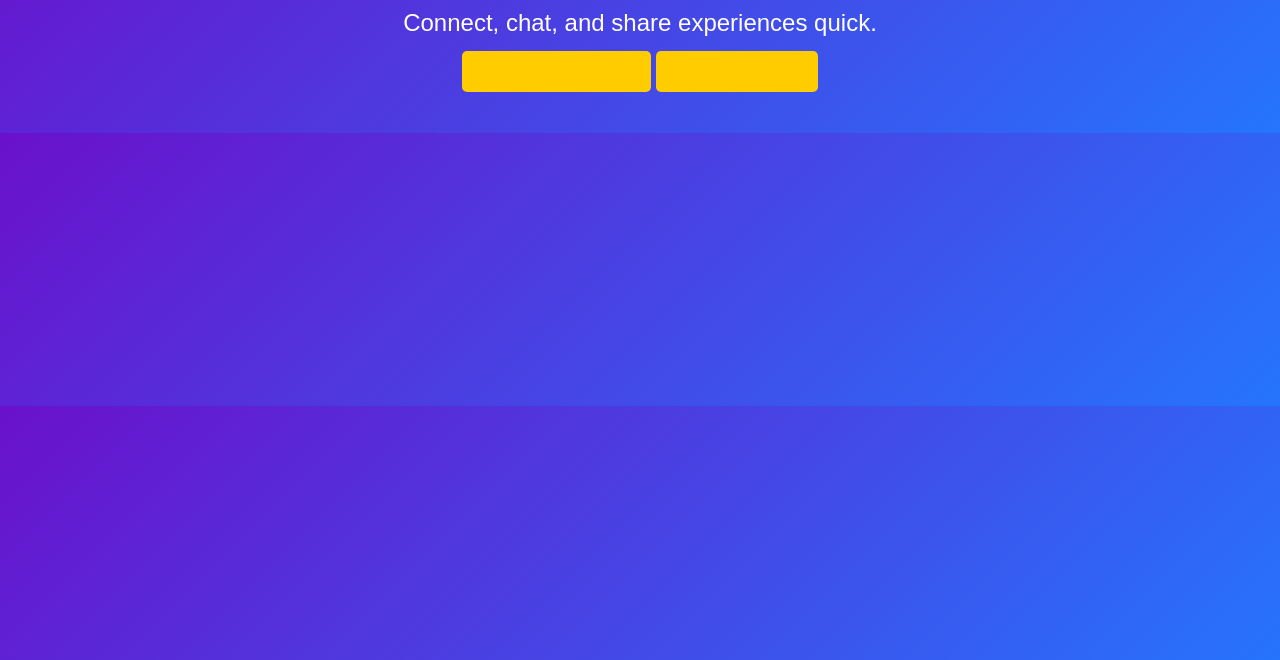
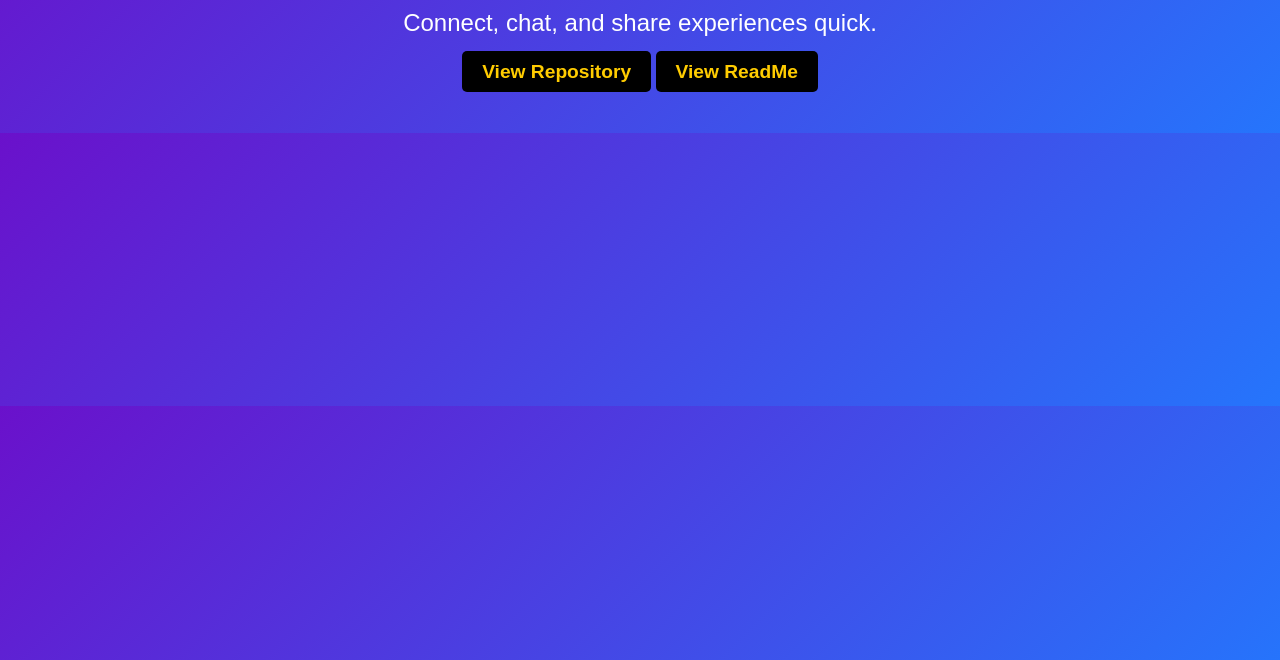
Before and after one commit to unilightgames/WavernChat, a plain HTML site: page index.html in a window 1280 px wide. Shown: the part 140-800 px from the top of the page. Drawn offline with Linux system fonts and the light colour scheme.

Commit message:
Update styles.css

```diff
--- a/styles.css
+++ b/styles.css
@@ -16,7 +16,7 @@ p {
     font-size: 1.5em;
 }
 a {
-    background: #ffcc00;
+    background: #000000;
     padding: 10px 20px;
     border-radius: 5px;
     text-decoration: none;
@@ -25,7 +25,7 @@ a {
     transition: background 0.3s ease;
 }
 a:hover {
-    background: #ff9900;
+    background: #FFFFFF;
 }
 @keyframes fadeIn {
     from { opacity: 0; }
```
